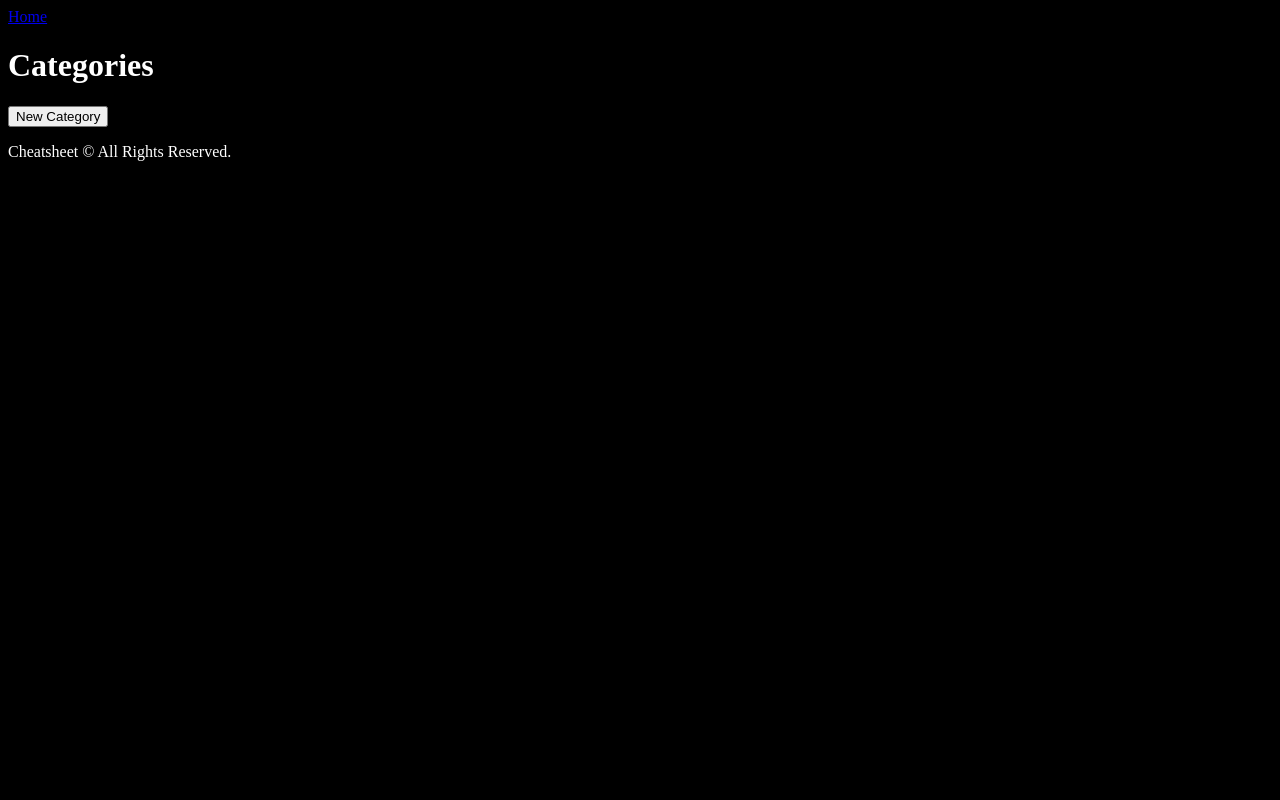
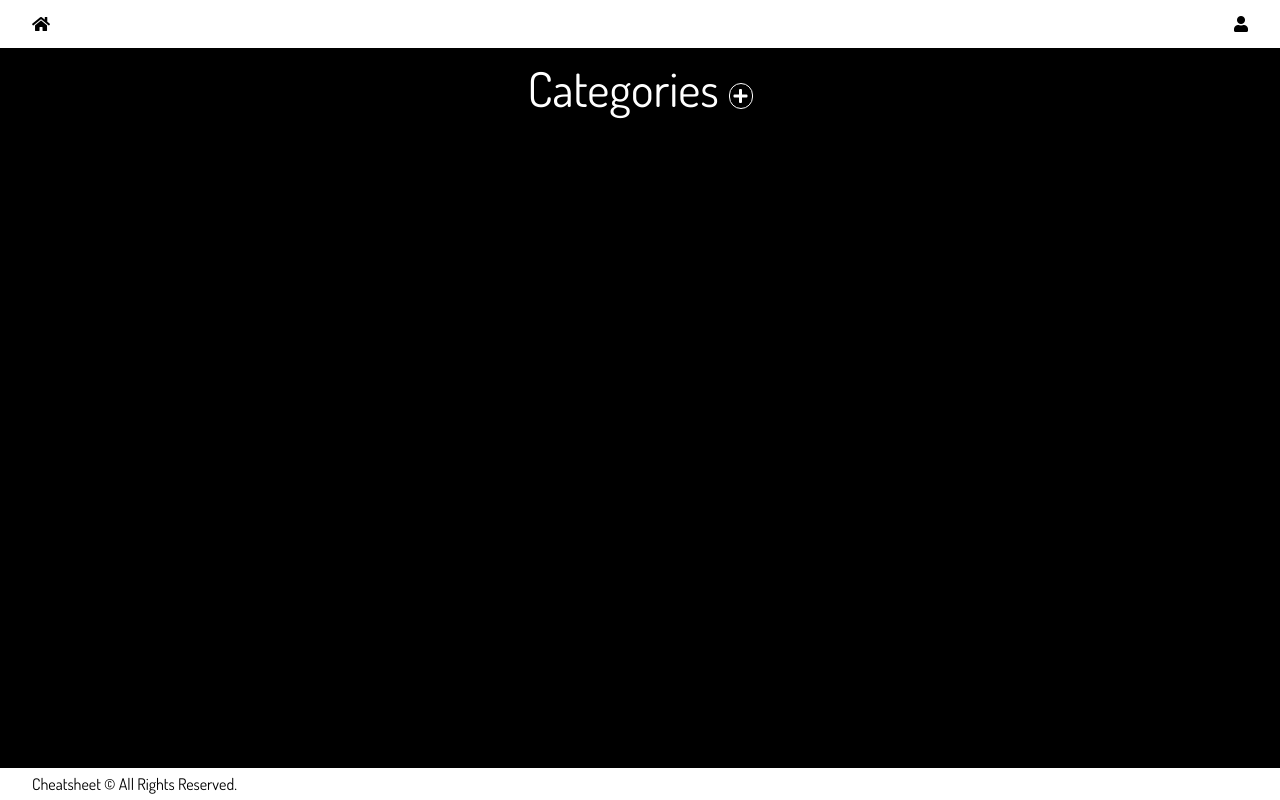
Before and after one commit to JaySoftwareSolutionsLLC/Udacity-FSND-Capstone, a Flask app: page /categories in a window 1280 px wide. Run offline with Flask 2, Linux system fonts and the light colour scheme; data that the repository does not hold is empty; style sheets or scripts are compiled from the project's sources; some libraries are stand-ins or nearby versions.

Commit message:
Develop out front end of each CRUD operation

```diff
--- a/app.py
+++ b/app.py
@@ -275,3 +275,4 @@ if __name__ == '__main__':
     app.run()
 
 # Need to run "export EXCITED=true" or "export EXCITED=false" AND "export DATABASE_URL=sqlite:///app.db" OR "postgres://postgres:$u944jAk161519@localhost:5432/udacity_fsnd_capstone" before running app locally
+# Enhancement idea: Edit mode available to teachers only. Toggles whether CRUD functionality is possible.
--- a/static/css/main.css
+++ b/static/css/main.css
@@ -1,5 +1,79 @@
 html {
   background: black;
   color: white;
+  font-family: 'Dosis', sans-serif;
+}
+
+html body {
+  padding: 0 2rem;
+}
+
+html body header {
+  position: fixed;
+  display: -webkit-box;
+  display: -ms-flexbox;
+  display: flex;
+  top: 0;
+  left: 0;
+  width: 100%;
+  height: 3rem;
+  background: white;
+  color: black;
+  -webkit-box-pack: justify;
+      -ms-flex-pack: justify;
+          justify-content: space-between;
+  -webkit-box-align: center;
+      -ms-flex-align: center;
+          align-items: center;
+  padding: 0 2rem;
+}
+
+html body header span {
+  vertical-align: middle;
+}
+
+html body header span i {
+  cursor: pointer;
+  color: black;
+}
+
+html body main {
+  margin-top: 3rem;
+}
+
+html body main h1 {
+  width: 100%;
+  font-size: 3rem;
+  text-align: center;
+  padding: 1rem 0 2rem 0;
+}
+
+html body main h1 i {
+  font-size: 1rem;
+  vertical-align: middle;
+  border-radius: 1rem;
+  border: 1px solid white;
+  padding: 0.25rem;
+  cursor: pointer;
+}
+
+html body footer {
+  position: fixed;
+  display: -webkit-box;
+  display: -ms-flexbox;
+  display: flex;
+  bottom: 0px;
+  left: 0px;
+  width: 100%;
+  height: 2rem;
+  background: white;
+  color: black;
+  -webkit-box-pack: justify;
+      -ms-flex-pack: justify;
+          justify-content: space-between;
+  -webkit-box-align: center;
+      -ms-flex-align: center;
+          align-items: center;
+  padding: 0 2rem;
 }
 /*# sourceMappingURL=main.css.map */
--- a/static/css/main.scss
+++ b/static/css/main.scss
@@ -1,4 +1,60 @@
+$headerheight: 3rem;
+$footerheight: 2rem;
 html {
     background: black;
     color: white;
+    font-family: 'Dosis', sans-serif;
+    body {
+        padding: 0 2rem;
+        header {
+            position: fixed;
+            display: flex;
+            top: 0;
+            left: 0;
+            width: 100%;
+            height: $headerheight;
+            background: white;
+            color: black;
+            justify-content: space-between;
+            align-items: center;
+            padding: 0 2rem;
+            span {
+                vertical-align: middle;
+                i {
+                    cursor: pointer;
+                    color: black;
+                }
+            }
+        }
+        main {
+            h1 {
+                width: 100%;
+                font-size: 3rem;
+                text-align: center;
+                padding: 1rem 0 2rem 0;
+                i {
+                    font-size: 1rem;
+                    vertical-align: middle;
+                    border-radius: 1rem;
+                    border: 1px solid white;
+                    padding: 0.25rem;
+                    cursor: pointer;
+                }
+            }
+            margin-top: $headerheight;
+        }
+        footer {
+            position: fixed;
+            display: flex;
+            bottom: 0px;
+            left: 0px;
+            width: 100%;
+            height: $footerheight;
+            background: white;
+            color: black;
+            justify-content: space-between;
+            align-items: center;
+            padding: 0 2rem;
+        }
+    }
 }
--- a/static/css/reset.scss
+++ b/static/css/reset.scss
@@ -0,0 +1,44 @@
+html, body, div, span, applet, object, iframe,
+h1, h2, h3, h4, h5, h6, p, blockquote, pre,
+a, abbr, acronym, address, big, cite, code,
+del, dfn, em, img, ins, kbd, q, s, samp,
+small, strike, strong, sub, sup, tt, var,
+b, u, i, center,
+dl, dt, dd, ol, ul, li,
+fieldset, form, label, legend,
+table, caption, tbody, tfoot, thead, tr, th, td,
+article, aside, canvas, details, embed,
+figure, figcaption, footer, header, hgroup,
+menu, nav, output, ruby, section, summary,
+time, mark, audio, video {
+	margin: 0;
+	padding: 0;
+	border: 0;
+	font-size: 100%;
+	font: inherit;
+    vertical-align: baseline;
+    box-sizing: border-box;
+}
+/* HTML5 display-role reset for older browsers */
+article, aside, details, figcaption, figure,
+footer, header, hgroup, menu, nav, section {
+	display: block;
+}
+body {
+	line-height: 1;
+}
+ol, ul {
+	list-style: none;
+}
+blockquote, q {
+	quotes: none;
+}
+blockquote:before, blockquote:after,
+q:before, q:after {
+	content: '';
+	content: none;
+}
+table {
+	border-collapse: collapse;
+	border-spacing: 0;
+}
--- a/templates/categories.html
+++ b/templates/categories.html
@@ -1,14 +1,16 @@
 {% extends 'layouts/main.html' %}
 {% block title %}CheatSheets | Categories{% endblock %}
+{% block styles %}
+<link rel="stylesheet" href="/static/css/categories.css">
+{% endblock %}
 {% block content %}
-<h1>Categories</h1>
-<section style='display: flex; flex-flow: row wrap; width: 100%; justify-content: space-around;'>
+<h1>Categories <i class='fas fa-plus' title='New Category'></i></h1>
+<section>
     {% for cat in cats %}
-    <a href='/categories/{{ cat.id }}' style='display: flex; flex-flow: column nowrap; align-items: center; border: 1px solid black; width: 25%; border-radius: 1rem;'>
+    <a href='/categories/{{ cat.id }}' class='category'>
         <h2>{{ cat.name }}</h2>
         <p>{{ cat.description }}</p>
     </a>
     {% endfor %}
 </section>
-<button>New Category</button>
 {% endblock %}
--- a/templates/errors/error.html
+++ b/templates/errors/error.html
@@ -16,7 +16,7 @@
         }
 
         .permission_denied {
-        background: #24344c !important;
+        background: #000 !important;
         }
 
         .permission_denied a {
--- a/templates/layouts/main.html
+++ b/templates/layouts/main.html
@@ -10,21 +10,24 @@
 <!-- /meta -->
 
 <!-- styles -->
+<link type="text/css" rel="stylesheet" href="/static/css/reset.css">
+<link href="https://fonts.googleapis.com/css?family=Dosis&display=swap" rel="stylesheet">
 <link type="text/css" rel="stylesheet" href="/static/css/main.css">
+<link type="text/css" rel="stylesheet" href="/static/css/libs/fontawesome/css/all.min.css">
+{% block styles %}{% endblock %}
 
 <!-- favicons -->
 
 <!-- scripts -->
+{% block scripts %}{% endblock %}
 
-<!--[if lt IE 9]><script src="/static/js/libs/respond-1.4.2.min.js"></script><![endif]-->
-<!-- /scripts -->
 </head>
 <body>
 
     <!-- Fixed navbar -->
     <header>
         <span class='left-side'>
-            <a href='/categories'>Home</a>
+            <a href='/categories'><i class="fas fa-home"></i></a>
         </span>
         <span class='right-side'>
             <i class="fas fa-user"></i>
```
Also changed, not shown: templates/cheatsheet.html (+32 -17 lines), 2 other files.
